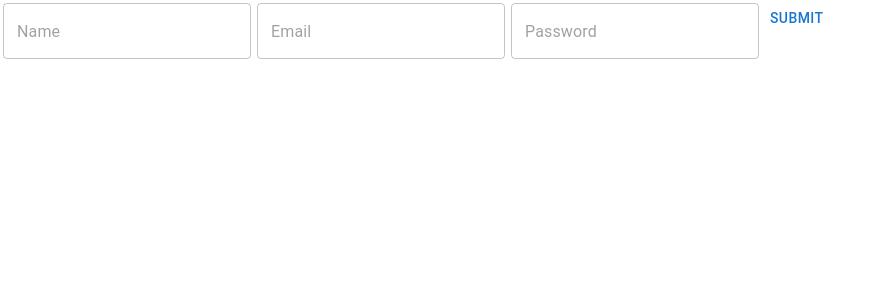
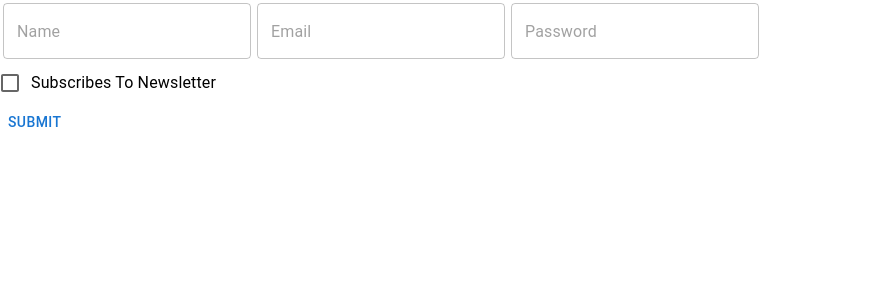
Before and after one commit to Balagha-2023/Iftah, a React (Create React App) app: page / in a window 1280 px wide. Shown: the top 300 px of the page, without its empty margins (0-885 px from the left). Built offline with nearby package versions, Linux system fonts and the light colour scheme.

Commit message:
checkbox

```diff
--- a/src/Form.js
+++ b/src/Form.js
@@ -1,21 +1,28 @@
 import { Button, TextField } from "@mui/material";
 import React, { useState } from "react";
+import FormGroup from "@mui/material/FormGroup";
+import FormControlLabel from "@mui/material/FormControlLabel";
+import Checkbox from "@mui/material/Checkbox";
 
 const Form = () => {
   const [inputs, setInputs] = useState({
     name: "",
     email: "",
     password: "",
+    subscribe: false,
   });
 
   const handleChange = (e) => {
-    setInputs((prevState) => ({...prevState, [e.target.name]: e.target.value }));
-  }
+    setInputs((prevState) => ({
+      ...prevState,
+      [e.target.name]: e.target.value,
+    }));
+  };
 
- const handleSubmit = (e) => {
+  const handleSubmit = (e) => {
     e.preventDefault();
-    console.log(inputs)
- }
+    console.log(inputs);
+  };
 
   return (
     <div>
@@ -45,6 +52,17 @@ const Form = () => {
           sx={{ margin: "3px" }}
         />
 
+        <FormGroup>
+          <FormControlLabel
+            control={
+              <Checkbox onChange={() => setInputs((...prev)=> ({...prev, subscribe: !inputs.subscribe}) )}
+
+              />
+            }
+            label="Subscribes To Newsletter"
+          />
+        </FormGroup>
+
         <Button type="submit"> Submit </Button>
       </form>
     </div>
```
